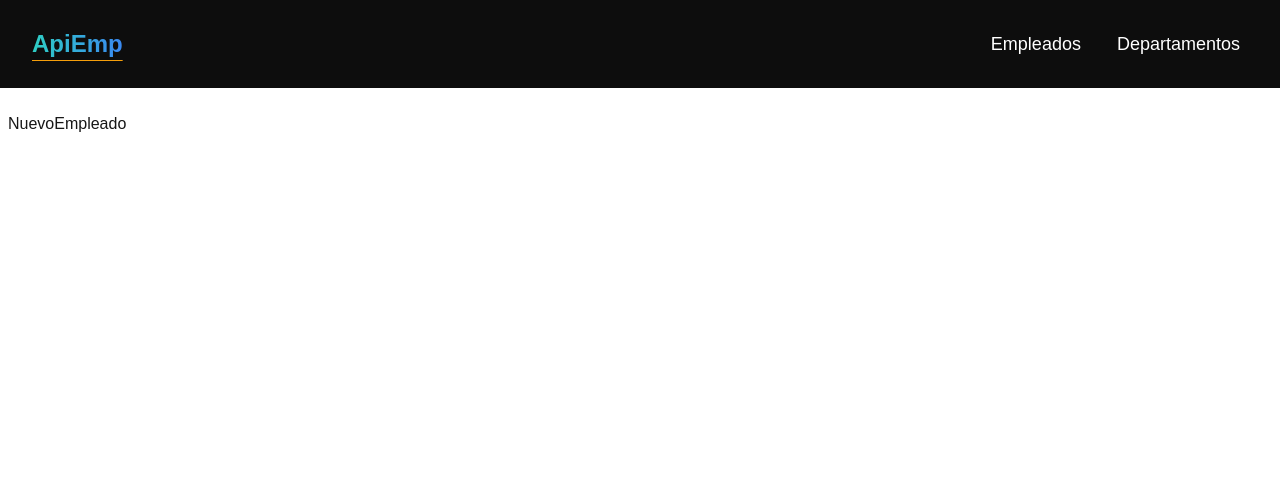
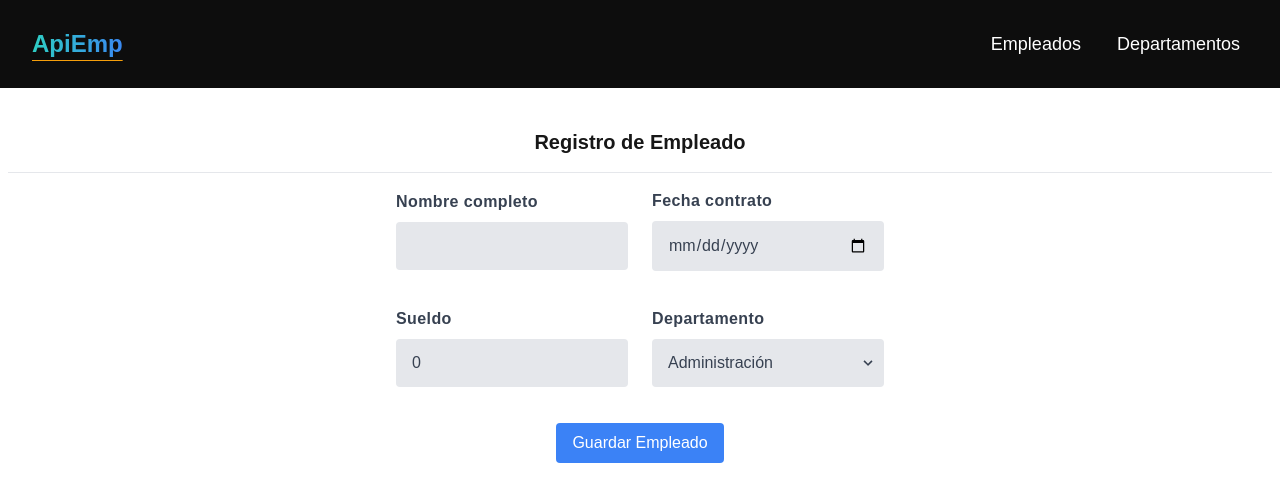
Before and after one commit to Jeim05/frontend-empleados-api, a Next.js app: page /nuevoempleado in a window 1280 px wide. Shown: the top 502 px of the page. Built offline with nearby package versions, Linux system fonts and the light colour scheme.

Commit message:
Guardar empleado

```diff
--- a/app/nuevoempleado/page.tsx
+++ b/app/nuevoempleado/page.tsx
@@ -1,10 +1,10 @@
 "use client"
-import { useState, ChangeEvent } from 'react'
+import { useState, ChangeEvent, FormEvent } from 'react'
 import { Empleado } from '@/Interfaces/Empleado'
 import Swal from 'sweetalert2'
 import { appsettings } from '@/settings/appsettings'
 
-const initialEmpleado = {
+const initialEmpleado: Empleado = {
   nombreCompleto: "",
   departamento: {
     idDepartamento: 0,
@@ -14,15 +14,121 @@ const initialEmpleado = {
   fechaContrato: ""
 }
 
-
 export default function NuevoEmpleado() {
   const [empleado, setEmpleado] = useState<Empleado>(initialEmpleado)
 
-    const inputChangeValue = (event:ChangeEvent<HTMLInputElement>) => {
-        const inputName = event.target.name;
+  const inputChangeValue = (e: ChangeEvent<HTMLInputElement | HTMLSelectElement>) => {
+    const { name, value } = e.target
+    setEmpleado(prevEmpleado => ({
+      ...prevEmpleado,
+      [name]: name === "sueldo" ? parseFloat(value) : value,
+      departamento: name === "departamento" ? { ...prevEmpleado.departamento, idDepartamento: parseInt(value) } : prevEmpleado.departamento,
+    }))
+  }
+
+  const handleSubmit = async (e: FormEvent) => {
+    e.preventDefault()
+    try {
+      const response = await fetch(`${appsettings.apiUrl}Empleado`, {
+        method: 'POST',
+        headers: {
+          'Content-Type': 'application/json',
+        },
+        body: JSON.stringify(empleado),
+      })
+
+      if (response.ok) {
+        Swal.fire('Éxito', 'Empleado guardado exitosamente', 'success')
+        setEmpleado(initialEmpleado)
+      } else {
+        Swal.fire('Error', 'Hubo un problema al guardar el empleado', 'error')
+      }
+    } catch (error) {
+      Swal.fire('Error', 'No se pudo conectar con el servidor', 'error')
+    }
   }
 
   return (
-    <div className='container max-w-screen-xl mx-auto pt-28 px-2'>NuevoEmpleado</div>
+    <div className='container max-w-screen-xl mx-auto pt-28 px-2'>
+      <div className='mx-auto'>
+        <div className='mx-auto'>
+          <h4 className='text-xl font-bold py-4 text-center'>
+            Registro de Empleado
+          </h4>
+          <hr />
+          <div className='py-4'>
+            <form className="w-full max-w-lg mx-auto" onSubmit={handleSubmit}>
+              <div className="flex flex-wrap mb-6 justify-center items-center">
+                <div className="w-full md:w-1/2 px-3 mb-6 md:mb-0">
+                  <label htmlFor="nombreCompleto" className='block tracking-wide text-gray-700 font-bold mb-2'>
+                    Nombre completo
+                  </label>
+                  <input
+                    type="text"
+                    name="nombreCompleto"
+                    id="nombreCompleto"
+                    value={empleado.nombreCompleto}
+                    onChange={inputChangeValue}
+                    className='appearance-none block w-full bg-gray-200 text-gray-700 rounded py-3 px-4 mb-3'
+                  />
+                </div>
+                <div className="w-full md:w-1/2 px-3">
+                  <label htmlFor="fechaContrato" className='block tracking-wide text-gray-700 font-bold mb-2'>
+                    Fecha contrato
+                  </label>
+                  <input
+                    type="date"
+                    name="fechaContrato"
+                    id="fechaContrato"
+                    value={empleado.fechaContrato}
+                    onChange={inputChangeValue}
+                    className='appearance-none block w-full bg-gray-200 text-gray-700 rounded py-3 px-4 mb-3'
+                  />
+                </div>
+              </div>
+              <div className="flex flex-wrap mb-6 justify-center items-center">
+                <div className="w-full md:w-1/2 px-3">
+                  <label htmlFor="sueldo" className='block tracking-wide text-gray-700 font-bold mb-2'>
+                    Sueldo
+                  </label>
+                  <input
+                    type="number"
+                    name="sueldo"
+                    id="sueldo"
+                    value={empleado.sueldo}
+                    onChange={inputChangeValue}
+                    className='appearance-none block w-full bg-gray-200 text-gray-700 rounded py-3 px-4 mb-3'
+                  />
+                </div>
+                <div className="w-full md:w-1/2 px-3 mb-6 md:mb-0">
+                  <label htmlFor="departamento" className='block tracking-wide text-gray-700 font-bold mb-2'>
+                    Departamento
+                  </label>
+                  <div className="relative">
+                    <select
+                      name="departamento"
+                      value={empleado.departamento.idDepartamento}
+                      onChange={inputChangeValue}
+                      className="appearance-none block w-full bg-gray-200 text-gray-700 rounded py-3 px-4 mb-3"
+                    >
+                      <option value={1}>Administración</option>
+                      <option value={2}>Marketing</option>
+                    </select>
+                    <div className="pointer-events-none absolute inset-y-0 right-0 flex items-center px-2 text-gray-700">
+                      <svg className="fill-current h-4 w-4" xmlns="http://www.w3.org/2000/svg" viewBox="0 0 20 20"><path d="M9.293 12.95l.707.707L15.657 8l-1.414-1.414L10 10.828 5.757 6.586 4.343 8z" /></svg>
+                    </div>
+                  </div>
+                </div>
+              </div>
+              <div className="flex justify-center">
+                <button type="submit" className='bg-blue-500 text-white px-4 py-2 rounded'>
+                  Guardar Empleado
+                </button>
+              </div>
+            </form>
+          </div>
+        </div>
+      </div>
+    </div>
   )
 }
--- a/components/ListaEmpleado.tsx
+++ b/components/ListaEmpleado.tsx
@@ -71,7 +71,6 @@ export const ListaEmpleado = () => {
                       </button>
                     </td>
                   </tr>
-
                 ))
               }
             </tbody>
```
Lines whose indentation alone changed are shown as unchanged.
